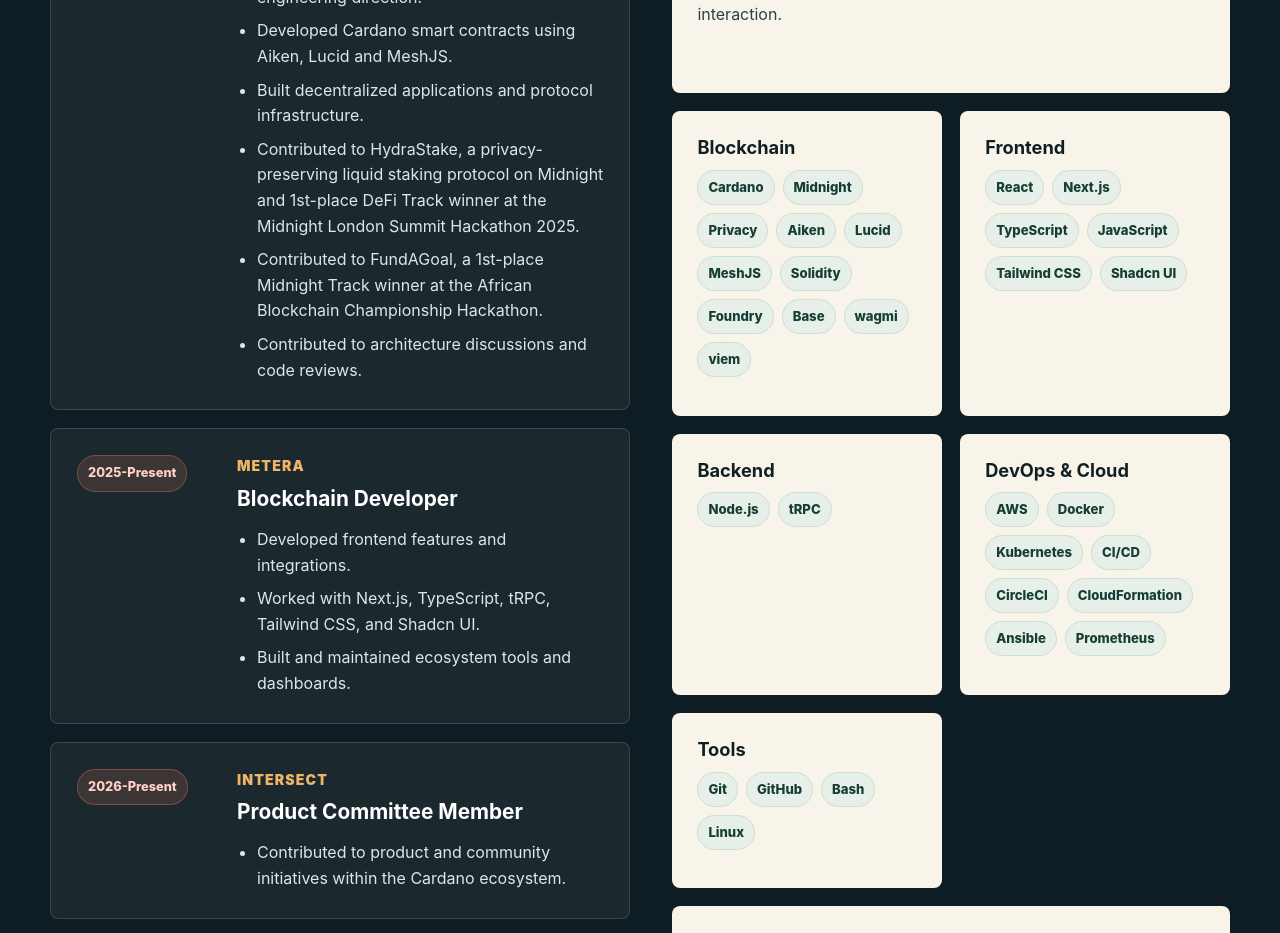
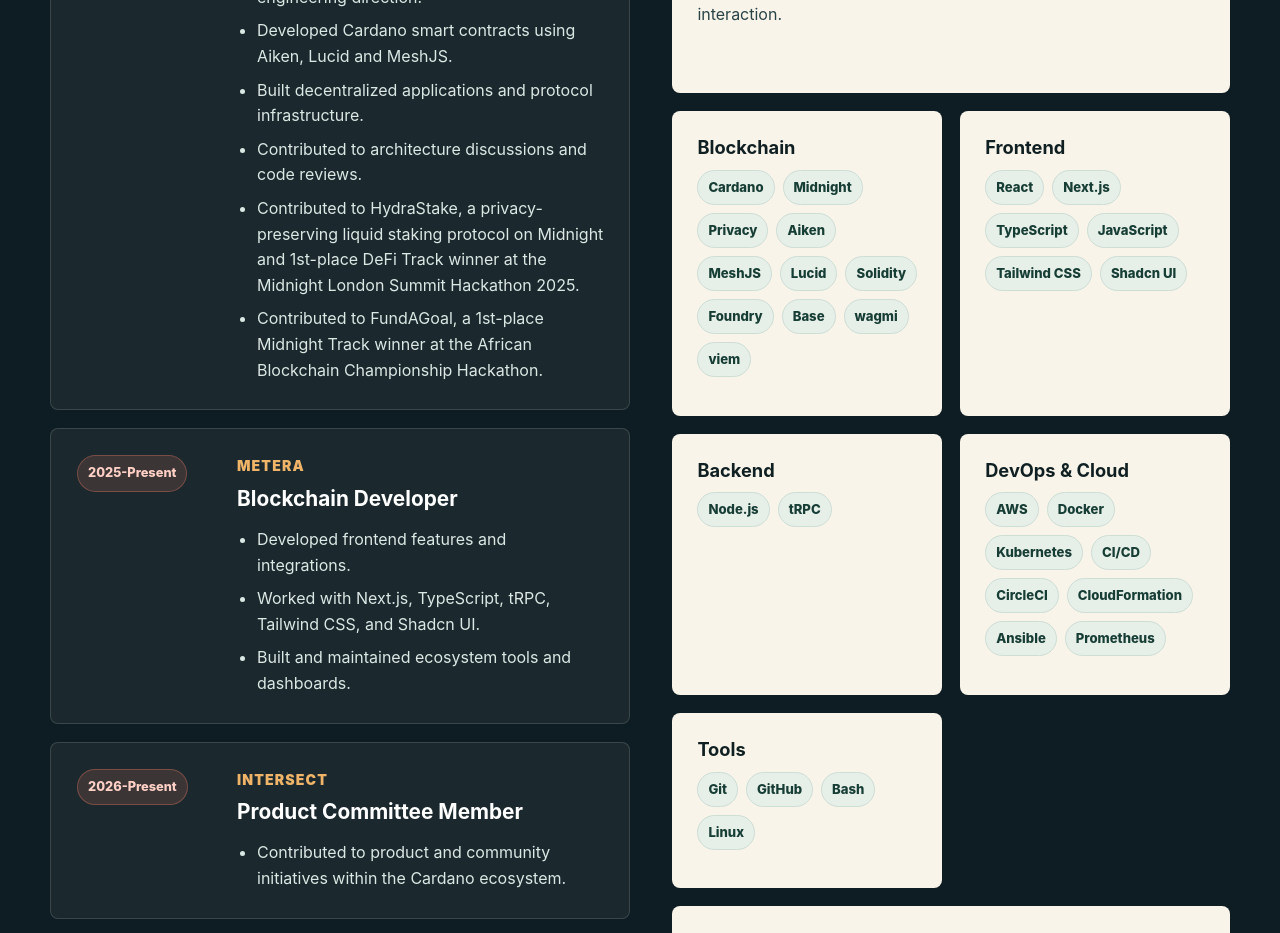
Before and after one commit to scisamir/samiridris, a React (Vite) app: page / in a window 1280 px wide. Shown: the part 2020-2953 px from the top of the page. Built offline with nearby package versions, Linux system fonts and the light colour scheme; no server answers.

Commit message:
reschuffle experience

```diff
--- a/src/pages/Experience/Experience.tsx
+++ b/src/pages/Experience/Experience.tsx
@@ -9,9 +9,9 @@ const roles = [
             'Co-founded and helped shape product and engineering direction.',
             'Developed Cardano smart contracts using Aiken, Lucid and MeshJS.',
             'Built decentralized applications and protocol infrastructure.',
+            'Contributed to architecture discussions and code reviews.',
             'Contributed to HydraStake, a privacy-preserving liquid staking protocol on Midnight and 1st-place DeFi Track winner at the Midnight London Summit Hackathon 2025.',
-            'Contributed to FundAGoal, a 1st-place Midnight Track winner at the African Blockchain Championship Hackathon.',
-            'Contributed to architecture discussions and code reviews.'
+            'Contributed to FundAGoal, a 1st-place Midnight Track winner at the African Blockchain Championship Hackathon.'
         ]
     },
     {
@@ -45,7 +45,7 @@ const roles = [
 const skillGroups = [
     {
         title: 'Blockchain',
-        skills: ['Cardano', 'Midnight', 'Privacy', 'Aiken', 'Lucid', 'MeshJS', 'Solidity', 'Foundry', 'Base', 'wagmi', 'viem']
+        skills: ['Cardano', 'Midnight', 'Privacy', 'Aiken', 'MeshJS', 'Lucid', 'Solidity', 'Foundry', 'Base', 'wagmi', 'viem']
     },
     {
         title: 'Frontend',
```
